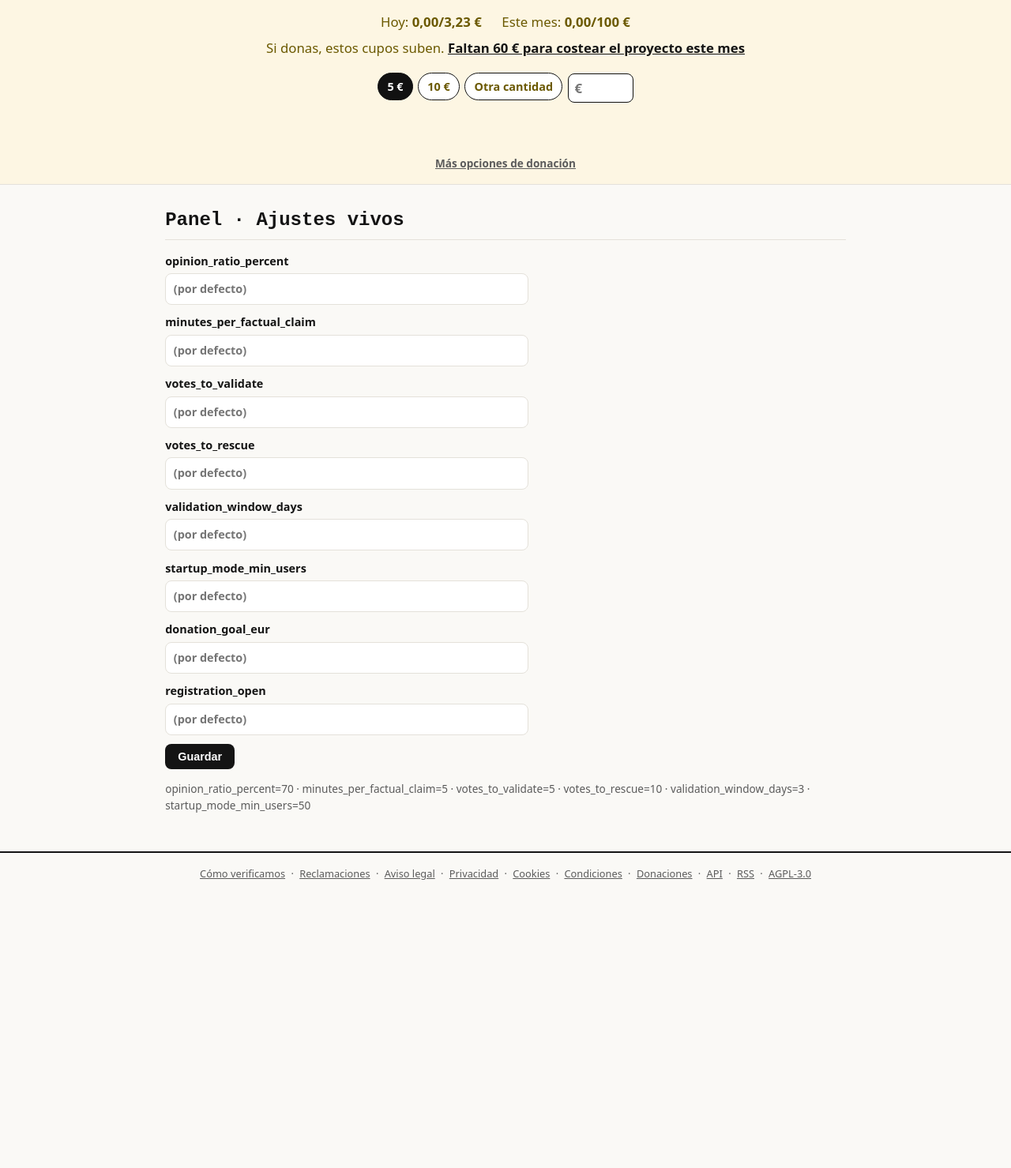
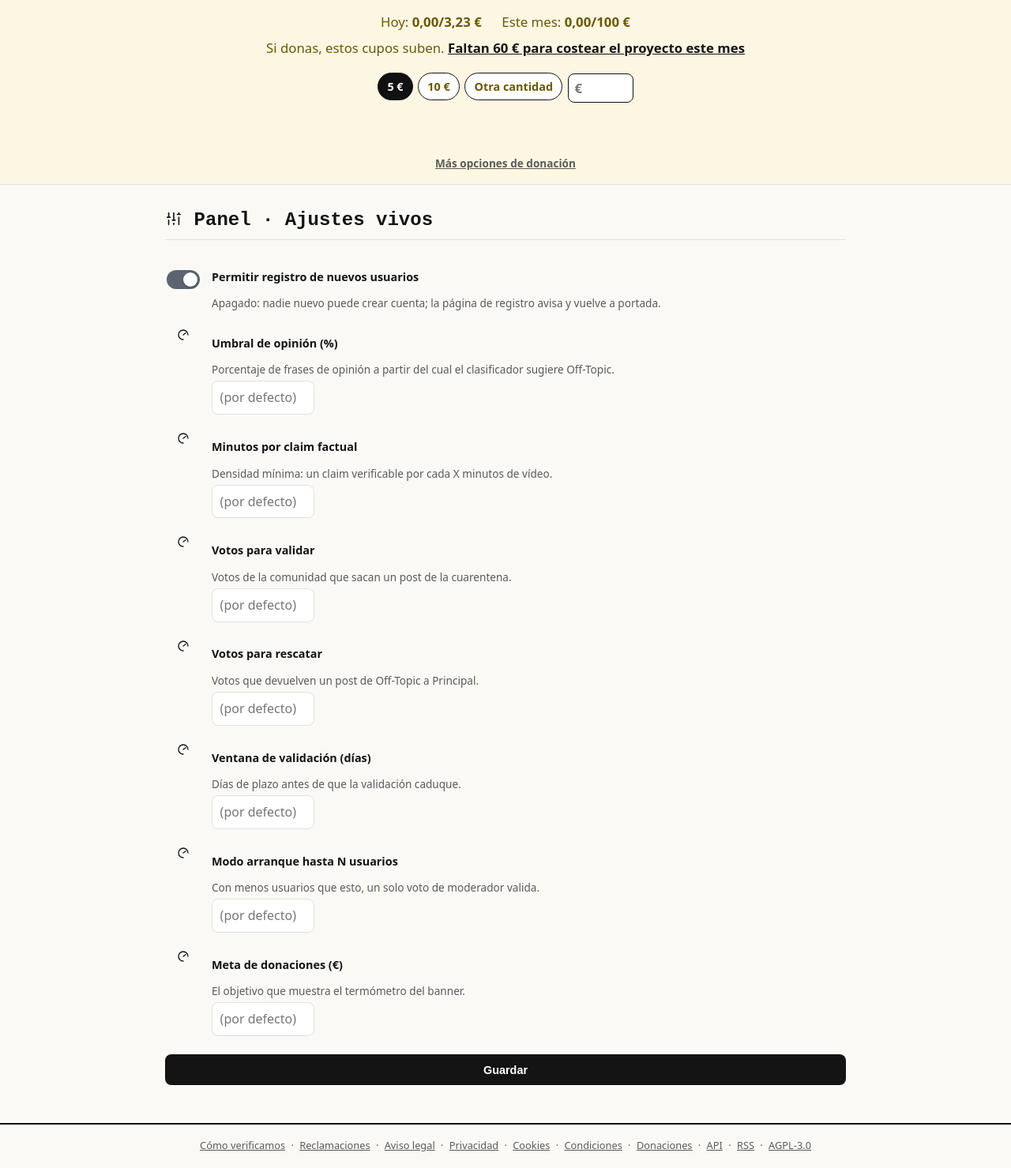
Before and after one commit to nulltimed/isthistrue, a Django app: page /panel/settings/ in a window 1280 px wide. Shown: the part 266-1745 px from the top of the page at 79% size. Before the commit the page ends 1380 px from the top, so only its background shows below. Run offline with Django 5.2, Linux system fonts and the light colour scheme; the visitor is signed in with stand-in values (Sample User, id 1); data that the repository does not hold is empty; parts of the project's set-up code (start-up, migrations or seed data) failed here and were passed over; some libraries are stand-ins or nearby versions.

Commit message:
Pase 4.3-A.3: pagina del post ANCHA de verdad (main.wide, truco de ancho-de-ventana extinto con test), transcripcion con seguimiento en vivo (frase iluminada + scroll interno), panel de ajustes en castellano con toggle de registro
Arreglo del operador: el comentario del CSS que documentaba la extincion contenia
la propia cadena que el test nuevo prohibe en todo el archivo -> CI habria fallado.
Comentario reescrito (y avisando de la trampa para el futuro).

Co-Authored-By: Claude Fable 5 <noreply@anthropic.com>

```diff
--- a/apps/panel/views.py
+++ b/apps/panel/views.py
@@ -38,23 +38,49 @@ def codes(request):
     return render(request, 'panel/codes.html', {'batches': batches, 'redeemed': redeemed})
 
 
+SETTINGS_DEF = [
+    # 4.3-A.3 M3 (decision de David): los ajustes del panel con nombre y apellidos.
+    # kind: 'bool' = toggle (guarda 1/0); 'num' = campo numerico.
+    ('registration_open', 'Permitir registro de nuevos usuarios',
+     'Apagado: nadie nuevo puede crear cuenta; la página de registro avisa y vuelve a portada.', 'bool'),
+    ('opinion_ratio_percent', 'Umbral de opinión (%)',
+     'Porcentaje de frases de opinión a partir del cual el clasificador sugiere Off-Topic.', 'num'),
+    ('minutes_per_factual_claim', 'Minutos por claim factual',
+     'Densidad mínima: un claim verificable por cada X minutos de vídeo.', 'num'),
+    ('votes_to_validate', 'Votos para validar',
+     'Votos de la comunidad que sacan un post de la cuarentena.', 'num'),
+    ('votes_to_rescue', 'Votos para rescatar',
+     'Votos que devuelven un post de Off-Topic a Principal.', 'num'),
+    ('validation_window_days', 'Ventana de validación (días)',
+     'Días de plazo antes de que la validación caduque.', 'num'),
+    ('startup_mode_min_users', 'Modo arranque hasta N usuarios',
+     'Con menos usuarios que esto, un solo voto de moderador valida.', 'num'),
+    ('donation_goal_eur', 'Meta de donaciones (€)',
+     'El objetivo que muestra el termómetro del banner.', 'num'),
+]
+
+
 @staff_member_required
 def settings_panel(request):
-    """Umbrales vivos: algoritmo, votaciones, modo arranque."""
-    keys = ['opinion_ratio_percent', 'minutes_per_factual_claim', 'votes_to_validate',
-            'votes_to_rescue', 'validation_window_days', 'startup_mode_min_users',
-            'donation_goal_eur',
-            'registration_open']  # 4.3-A.1 K6: 1 abierto / 0 cerrado
+    """Umbrales vivos: algoritmo, votaciones, modo arranque, puerta del registro."""
     if request.method == 'POST':
-        for k in keys:
-            if k in request.POST:
-                SystemSetting.objects.update_or_create(key=k,
-                    defaults={'value': request.POST[k].strip()})
+        for key, _label, _hint, kind in SETTINGS_DEF:
+            if kind == 'bool':
+                value = '1' if request.POST.get(key) == 'on' else '0'
+            elif key in request.POST and request.POST[key].strip():
+                value = request.POST[key].strip()
+            else:
+                continue
+            SystemSetting.objects.update_or_create(key=key, defaults={'value': value})
         AuditLog.objects.create(user=request.user, action='update_settings')
         messages.success(request, 'Ajustes guardados.')
         return redirect('panel_settings')
-    current = {k: SystemSetting.objects.filter(key=k).first() for k in keys}
-    return render(request, 'panel/settings.html', {'current': current})
+    rows = []
+    for key, label, hint, kind in SETTINGS_DEF:
+        obj = SystemSetting.objects.filter(key=key).first()
+        rows.append({'key': key, 'label': label, 'hint': hint, 'kind': kind,
+                     'value': obj.value if obj else ''})
+    return render(request, 'panel/settings.html', {'rows': rows})
 
 
 @staff_member_required
--- a/static/css/main.css
+++ b/static/css/main.css
@@ -273,13 +273,18 @@ input.toggle:focus-visible + .toggle-track{outline:2px solid #8a5200;outline-off
 .seg-votes{display:inline-flex;gap:.15rem;margin-left:.4rem;vertical-align:middle}
 .seg-votes form{display:inline;margin:0}
 
-/* 4.3-A.1 K4: rejilla del post a TODO el ancho de la pantalla (rompe la columna
-   de 900px con el truco 100vw), video protagonista, hablantes izq, transcripcion dcha,
-   los tres fijos con el scroll. */
+/* 4.3-A.1 K4: rejilla del post a TODO el ancho de la pantalla, video protagonista,
+   hablantes izq, transcripcion dcha, los tres fijos con el scroll.
+   (El truco del ancho-de-ventana quedo EXTINTO en 4.3-A.3 M1: main.wide manda.
+   Ojo: el test de M1 prohibe esa cadena en TODO el archivo, comentarios incluidos.) */
+/* 4.3-A.3 M1 (decision de David): la pagina del post es ANCHA de verdad —
+   main.wide libera el limite de 900px y el article.post ocupa toda la pantalla,
+   redimensionandose con la ventana. Sin desbordes artificiales de ventana. */
+main.wide{max-width:none;padding:0 1.6rem}
+main.wide .post{width:100%}
 .media-grid{position:sticky;top:0;z-index:20;background:#fff;
-  width:100vw;margin-left:calc(50% - 50vw);box-sizing:border-box;
-  padding:.6rem max(1rem, calc(50vw - 44rem));border-bottom:1px solid var(--line);
-  display:grid;grid-template-columns:minmax(230px,300px) minmax(440px,1fr) minmax(340px,430px);
+  border-bottom:1px solid var(--line);padding:.6rem 0;
+  display:grid;grid-template-columns:minmax(240px,320px) minmax(0,1fr) minmax(340px,460px);
   gap:1.1rem;align-items:start}
 .media-col .embed{margin:0}
 .media-col .embed iframe{width:100%;aspect-ratio:16/9;height:auto;min-height:300px;border-radius:8px}
@@ -321,3 +326,7 @@ input.toggle:focus-visible + .toggle-track{outline:2px solid #8a5200;outline-off
   cursor:pointer;color:#888;font-size:.85rem;line-height:1;padding:.15rem}
 .toast-close:hover{color:#141414}
 @media (prefers-reduced-motion:reduce){.toast{transition:none}}
+
+
+/* 4.3-A.3 M2: seguimiento EN VIVO — la frase que suena se ilumina y la columna la sigue */
+.segment.live{background:#fdf3e3;border-left:3px solid #f0c48a;border-radius:4px}
--- a/templates/analysis/post_detail.html
+++ b/templates/analysis/post_detail.html
@@ -1,4 +1,5 @@
 {% extends 'base.html' %}{% load i18n static istt_icons %}
+{% block main_class %}wide{% endblock %}
 {% block og %}
 <meta property="og:site_name" content="isthistrue.">
 <meta property="og:title" content="{{ post.title|default:post.url }}">
--- a/templates/base.html
+++ b/templates/base.html
@@ -113,7 +113,7 @@
 </script>
 {% endif %}
 {% if messages %}<ul class="messages">{% for m in messages %}<li class="{{ m.tags }}">{{ m }}</li>{% endfor %}</ul>{% endif %}
-<main>{% block content %}{% endblock %}</main>
+<main class="{% block main_class %}{% endblock %}">{% block content %}{% endblock %}</main>
 <script src="{% static 'js/mdtoolbar.js' %}" defer></script>
 <script src="{% static 'js/toasts.js' %}" defer></script>
 {% if user.is_authenticated %}<script src="{% static 'js/notify.js' %}" defer></script>{% endif %}
--- a/templates/panel/settings.html
+++ b/templates/panel/settings.html
@@ -1,11 +1,21 @@
-{% extends 'base.html' %}
+{% extends 'base.html' %}{% load i18n istt_icons %}
 {% block content %}
-<h1>Panel · Ajustes vivos</h1>
+<h1>{% icon 'sliders' 22 %} {% trans "Panel · Ajustes vivos" %}</h1>
 <form method="post">{% csrf_token %}
-{% for key, row in current.items %}
-  <label>{{ key }}<input name="{{ key }}" value="{{ row.value|default:'' }}" placeholder="(por defecto)"></label>
-{% endfor %}
-<button>Guardar</button>
+  {% for r in rows %}
+  <div class="setting-row">
+    {% if r.kind == 'bool' %}
+    <span class="setting-control"><input type="checkbox" class="toggle" id="s-{{ r.key }}" name="{{ r.key }}" {% if r.value != '0' %}checked{% endif %}><label class="toggle-track" for="s-{{ r.key }}" aria-hidden="true"></label></span>
+    <div class="setting-text"><label for="s-{{ r.key }}"><strong>{{ r.label }}</strong></label>
+      <p class="hint">{{ r.hint }}</p></div>
+    {% else %}
+    <span class="setting-control">{% icon 'gauge' 18 %}</span>
+    <div class="setting-text"><label for="s-{{ r.key }}"><strong>{{ r.label }}</strong></label>
+      <p class="hint">{{ r.hint }}</p>
+      <input id="s-{{ r.key }}" name="{{ r.key }}" value="{{ r.value }}" inputmode="numeric" style="max-width:130px" placeholder="(por defecto)"></div>
+    {% endif %}
+  </div>
+  {% endfor %}
+  <button class="wide">{% trans "Guardar" %}</button>
 </form>
-<p class="hint">opinion_ratio_percent=70 · minutes_per_factual_claim=5 · votes_to_validate=5 · votes_to_rescue=10 · validation_window_days=3 · startup_mode_min_users=50</p>
 {% endblock %}
--- a/templates/partials/post_body.html
+++ b/templates/partials/post_body.html
@@ -79,7 +79,7 @@
   <div class="transcript transcript-box" data-platform="{{ post.platform }}">
   {% for s in segments %}
     <div class="segment {% if s.spk_color is not None %}spk-{{ s.spk_color }}{% endif %} {% if hide_opinions and s.signal == 'OPINION' %}blurred{% endif %}"
-         data-start="{{ s.start_seconds }}">
+         data-start="{{ s.start_seconds }}" data-end="{{ s.end_seconds }}">
       <a class="ts" href="#" onclick="seekTo({{ s.start_seconds }});return false;">[{{ s.start_seconds|floatformat:0 }}s]</a>{% if s.spk_idx is not None %}<span class="speaker-tag spk-{{ s.spk_color }}">{% trans "Hablante" %} {{ s.spk_idx|add:1 }}</span>{% endif %}
       <span class="text">{{ s.text }}</span>
       {% if s.signal %}<span class="signal signal-{{ s.signal }}">{{ s.get_signal_display }}</span>{% endif %}
```
Also changed, not shown: static/js/transcript.js (+23 -0 lines), tests/test_pase42.py (+28 -0 lines).
